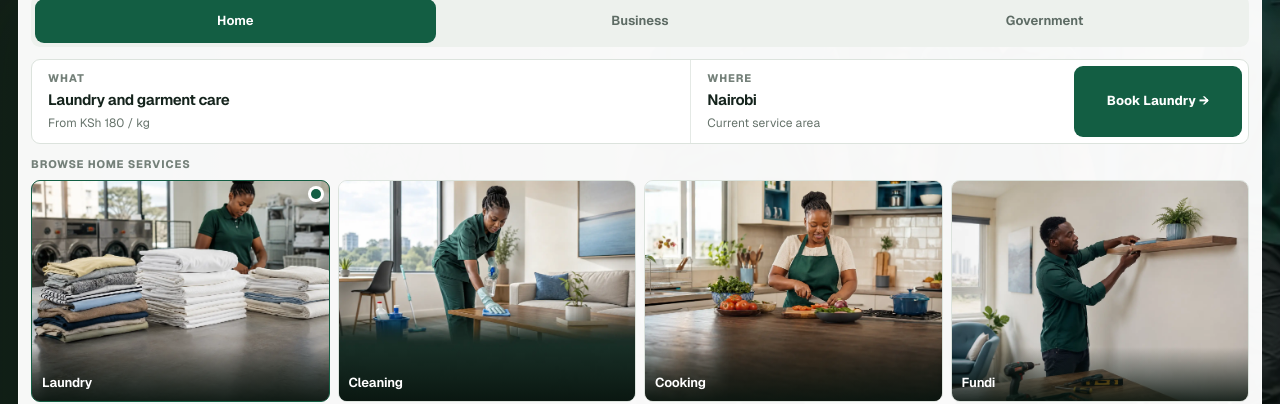
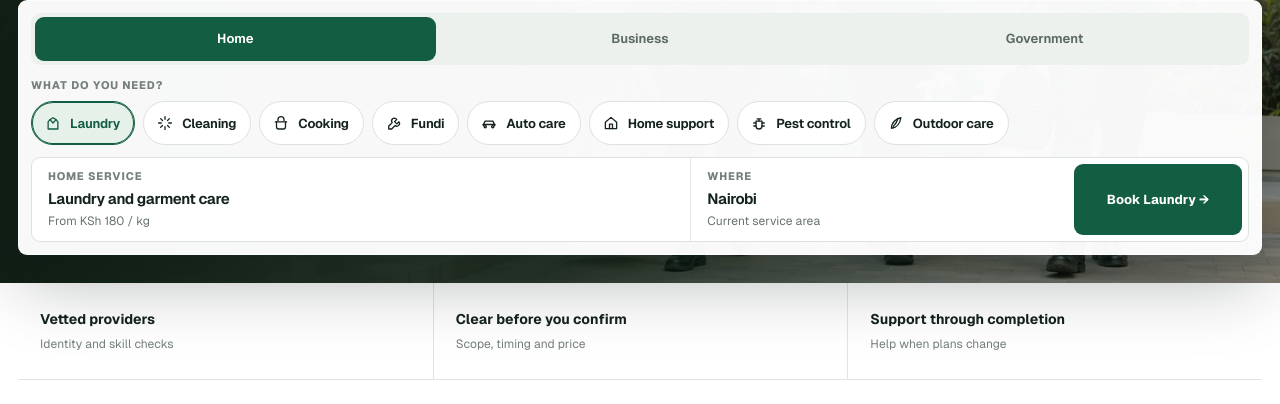
Before and after one commit to skinyanjui/mwanza, a Next.js app: page / in a window 1280 px wide. Shown: the part 429-833 px from the top of the page. Built offline with nearby package versions, Linux system fonts and the light colour scheme; no server answers.

Commit message:
Use icon pills instead of photos in the homepage booking card.
The hero service picker is now lightweight wrap-around pills with inline SVGs, so the first paint no longer waits on eight service images.

Co-authored-by: skinyanjui <skinyanjui@users.noreply.github.com>

```diff
--- a/app/components/hero-booking.tsx
+++ b/app/components/hero-booking.tsx
@@ -1,7 +1,7 @@
 "use client";
-/* eslint-disable @next/next/no-img-element */
 
 import AudienceSelector from "./audience-selector";
+import ServiceIcon from "./service-icon";
 import {
   audienceOptions,
   getAudienceKey,
@@ -35,9 +35,22 @@ export default function HeroBooking({
   return <div className="hero-booking" role="search" aria-label="Start a service booking">
     <AudienceSelector value={audience} options={audienceOptions} onChange={onAudienceChange} className="hero-booking-audience" ariaLabel="Choose who the service is for"/>
 
+    <div className="hero-booking-what">
+      <small>What do you need?</small>
+      <div className="hero-booking-services" role="radiogroup" aria-label="Choose a service">
+        {marketplaceServices.map(service => {
+          const isSelected = service.slug === selected.slug;
+          return <button key={service.slug} type="button" role="radio" aria-checked={isSelected} className={isSelected ? "selected" : ""} onClick={() => onSelectService(service.slug)}>
+            <ServiceIcon slug={service.slug}/>
+            <span>{service.short}</span>
+          </button>;
+        })}
+      </div>
+    </div>
+
     <div className="hero-booking-bar">
       <div className="hero-booking-pick">
-        <small>What</small>
+        <small>{audienceLabel} service</small>
         <b>{presentation.title}</b>
         <span>{presentation.price}</span>
       </div>
@@ -48,19 +61,5 @@ export default function HeroBooking({
       </div>
       <a className="hero-booking-action" href={bookingHref}>{actionLabel} →</a>
     </div>
-
-    <div className="hero-booking-what">
-      <small>Browse {audienceLabel.toLowerCase()} services</small>
-      <div className="hero-booking-services" role="radiogroup" aria-label="Choose a service">
-        {marketplaceServices.map(service => {
-          const item = getServicePresentation(service, audience);
-          const isSelected = service.slug === selected.slug;
-          return <button key={service.slug} type="button" role="radio" aria-checked={isSelected} className={isSelected ? "selected" : ""} onClick={() => onSelectService(service.slug)}>
-            <img src={item.image} alt=""/>
-            <span>{service.short}</span>
-          </button>;
-        })}
-      </div>
-    </div>
   </div>;
 }
--- /dev/null
+++ b/app/components/service-icon.tsx
@@ -0,0 +1,31 @@
+import type { ReactNode } from "react";
+import type { ServiceSlug } from "../data/marketplace-services";
+
+function Icon({ children }: { children: ReactNode }) {
+  return <svg viewBox="0 0 24 24" aria-hidden="true" fill="none" stroke="currentColor" strokeWidth="1.75" strokeLinecap="round" strokeLinejoin="round">{children}</svg>;
+}
+
+export default function ServiceIcon({ slug }: { slug: ServiceSlug }) {
+  switch (slug) {
+    case "laundry":
+      return <Icon><path d="M8 7.5 12 5l4 2.5 2.5 3V20H5.5V10.5L8 7.5z"/><path d="M8 7.5 12 12l4-4.5"/></Icon>;
+    case "cleaning":
+      return <Icon><path d="M12 3.5v3.5M12 17v3.5M3.5 12H7M17 12h3.5M6.2 6.2 8.6 8.6M15.4 15.4l2.4 2.4M17.8 6.2 15.4 8.6M8.6 15.4 6.2 17.8"/></Icon>;
+    case "cooking":
+      return <Icon><path d="M8 9V7.5a4 4 0 0 1 8 0V9"/><path d="M4.5 10.5h15"/><path d="M6 10.5v6.5a3 3 0 0 0 3 3h6a3 3 0 0 0 3-3v-6.5"/></Icon>;
+    case "fundi":
+      return <Icon><path d="M14.6 6.4a3.6 3.6 0 0 0-5 5.1L5 16.1V20h3.9l4.6-4.6a3.6 3.6 0 0 0 5.1-5l-2.8 2.8-3-3 2.8-2.8z"/></Icon>;
+    case "auto-care":
+      return <Icon><path d="M4.5 15.5v-1.2L6.8 9.5h10.4l2.3 4.8v1.2"/><path d="M4 14h16"/><circle cx="7" cy="17" r="1.5"/><circle cx="17" cy="17" r="1.5"/></Icon>;
+    case "home-support":
+      return <Icon><path d="M4.5 11 12 4.5 19.5 11v8.5h-15V11z"/><path d="M10 19.5v-6h4v6"/></Icon>;
+    case "pest-control":
+      return <Icon><path d="M8 9.5h8V16a4 4 0 0 1-8 0V9.5z"/><path d="M12 9.5V6.5M9.5 6.5h5"/><path d="M5 12h3M16 12h3M5 16h3M16 16h3"/></Icon>;
+    case "outdoor-care":
+      return <Icon><path d="M6 19c7-.8 11.5-7 12.5-14C12.5 6 6 11 6 19z"/><path d="M8.5 16.5c2.6-2.6 5.2-7 6-10.5"/></Icon>;
+    default: {
+      const exhaustive: never = slug;
+      throw new Error(`Unhandled service icon: ${exhaustive}`);
+    }
+  }
+}
```
Also changed, not shown: app/globals.css, 1 other file (tests, documents, lock files or other folders).
